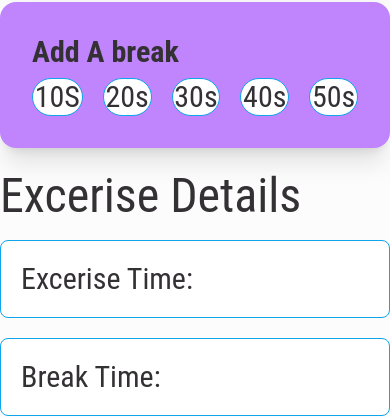
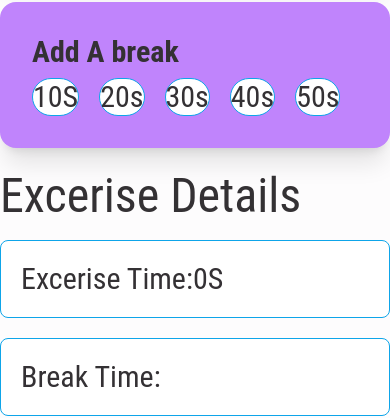
Before and after one commit to ASHRAFULEJAB/Fitness-Zone, a React (Create React App) app: page / in a window 390 px wide. Shown: the part 4958-5376 px from the top of the page. Built offline with nearby package versions, Linux system fonts and the light colour scheme.

Commit message:
excerise time added

```diff
--- a/src/components/Break/Break.js
+++ b/src/components/Break/Break.js
@@ -7,11 +7,11 @@ const Break = () => {
              <div className="card-body">
                <h1 className="card-title text-3xl text">Add A break</h1>
                <div className='flex '>
-                <p className='border border-sky-500 rounded-full bg-white text-3xl text-center mr-5'>10S</p>
-                <p className='border border-sky-500 rounded-full bg-white text-3xl text-center mr-5'>20s</p>
-                <p className='border border-sky-500 rounded-full bg-white text-3xl text-center mr-5'>30s</p>
-                <p className='border border-sky-500 rounded-full bg-white text-3xl text-center mr-5'>40s</p>
-                <p className='border border-sky-500 rounded-full bg-white text-3xl text-center'>50s</p>
+                <button className=' place-content-center border border-sky-500 rounded-full bg-white text-3xl text-center mr-5'>10S</button>
+                <button className='border border-sky-500 rounded-full bg-white text-3xl text-center mr-5'>20s</button>
+                <button className='border border-sky-500 rounded-full bg-white text-3xl text-center mr-5'>30s</button>
+                <button className='border border-sky-500 rounded-full bg-white text-3xl text-center mr-5'>40s</button>
+                <button className='border border-sky-500 rounded-full bg-white text-3xl text-center'>50s</button>
                </div>
 
           </div>
--- a/src/components/Details/Details.js
+++ b/src/components/Details/Details.js
@@ -1,12 +1,17 @@
 import React from 'react';
 import './Details.css'
 
-const Details = () => {
+const Details = ({times}) => {
+    console.log(times)
+    let totalTime = 0;
+    for(const excerise of times){
+        totalTime = totalTime+ excerise.time
+    }
     return (
         <div className='mt-6'>
             <h1  className='text-5xl mb-5'>Excerise Details</h1>
             <div>
-                <h2 className='border border-sky-500 rounded-lg bg-white text-3xl p-5 sm:w-5/12 lg:w-11/12'>Excerise Time:</h2>
+                <h2 className='border border-sky-500 rounded-lg bg-white text-3xl p-5 sm:w-5/12 lg:w-11/12'>Excerise Time:{totalTime}S</h2>
                 <h2 className='border border-sky-500 rounded-lg bg-white text-3xl p-5 mt-5 mb-5 sm:w-5/12 lg:w-11/12'>Break Time:</h2>
             </div>
             <button  className=" place-content-center btn btn-secondary p-3 text-2xl text-white">Activity Completed</button>
--- a/src/components/Excerises/Excerises.js
+++ b/src/components/Excerises/Excerises.js
@@ -7,12 +7,18 @@ import './Excerises.css'
 
 const Excerises = () => {
     const [excerises,setExcerises]=useState([])
+    const [times,setTimes]= useState([])
     useEffect(()=>{
 
         fetch('gymDetails.json')
         .then(res => res.json())
         .then(data => setExcerises(data))
     },[])
+
+    const addToList=(excercise)=>{
+      const newTimes = [...times,excercise]
+      setTimes(newTimes)
+    }
     return (
         <div>
             <h1 className='mt-6 text-center lg:text-4xl sm:text-2xl text-black font-bold'>Select Your Today's Excerise Please??</h1>
@@ -22,6 +28,7 @@ const Excerises = () => {
                     excerises.map( excerise => <SingleExcerise
                     excerise={excerise}
                     key={excerise._id}
+                    addToList={addToList}
                     >
                     </SingleExcerise>)
                   }
@@ -30,7 +37,9 @@ const Excerises = () => {
                 <div className=' sm:ml-3 lg:ml-24  mt-6 '>
                     <PersonalInfo></PersonalInfo>
                     <Break></Break>
-                    <Details></Details>
+                    <Details
+                    times={times}
+                    ></Details>
                 </div>
 
             </div>
--- a/src/components/SingleExcercise/SingleExcerise.js
+++ b/src/components/SingleExcercise/SingleExcerise.js
@@ -1,9 +1,11 @@
-import React from 'react';
+import React, { useState } from 'react';
 import './SingleExcerise.css'
 
-const SingleExcerise = ({excerise}) => {
-    console.log(excerise)
-    const {time,picture,age,_id,name,about}=excerise
+const SingleExcerise = (props) => {
+
+    const {time,picture,age,_id,name,about}=props.excerise
+
+    const{addToList}=props
     return (
         <div className='ml-10'>
             <div className="card  bg-base-100 shadow-xl sm:w-96">
@@ -16,7 +18,7 @@ const SingleExcerise = ({excerise}) => {
               <p>Age:{age}</p>
                <p>{about.slice(0,90)}</p>
                    <div className="card-actions">
-                 <button className="btn btn-primary">Add To List</button>
+                 <button onClick={()=>addToList(props.excerise)} className="btn btn-primary">Add To List</button>
                   </div>
                        </div>
                 </div>
```
